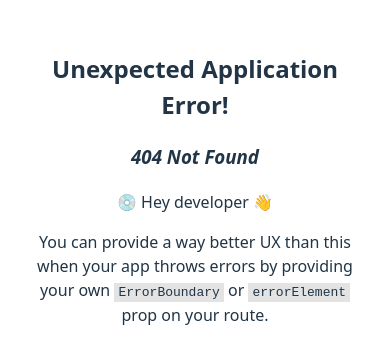
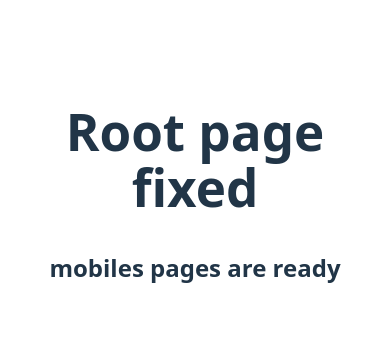
Before and after one commit to mohammademon393/react-router-intro, a React (Vite) app: page /mobile in a window 390 px wide. Before the commit this address had no page. Shown: the part 235-598 px from the top of the page. Built offline with nearby package versions, Linux system fonts and the light colour scheme.

Commit message:
mobiles component create and update root and main jsx components

```diff
--- /dev/null
+++ b/src/components/Mobiles/Mobiles.jsx
@@ -0,0 +1,11 @@
+import React from 'react';
+
+const Mobiles = () => {
+    return (
+        <div>
+            <h2>mobiles pages are ready</h2>
+        </div>
+    );
+};
+
+export default Mobiles;
--- a/src/components/Root/Root.jsx
+++ b/src/components/Root/Root.jsx
@@ -4,7 +4,9 @@ import { Outlet } from 'react-router';
 const Root = () => {
     return (
         <div>
-            <header></header>
+            <header>
+                <h1>Root page fixed</h1>
+            </header>
             <Outlet></Outlet>
         </div>
     );
--- a/src/main.jsx
+++ b/src/main.jsx
@@ -7,6 +7,7 @@ import { RouterProvider } from "react-router/dom";
 import Root from './components/Root/Root.jsx';
 import Home from './components/Home/Home.jsx';
 import About from './components/About/About.jsx';
+import Mobiles from './components/Mobiles/Mobiles.jsx';
 
 const router = createBrowserRouter([
   {
@@ -14,9 +15,14 @@ const router = createBrowserRouter([
     Component: Root,
     children:[
       {index: true, Component: Home},
-      {path: 'about', Component: About}
+      {path: 'about', Component: About},
+      {path: 'mobile', Component: Mobiles}
     ]
   },
+  {
+    path: 'app',
+    Component: App
+  }
 ]);
 
 createRoot(document.getElementById("root")).render(
```
